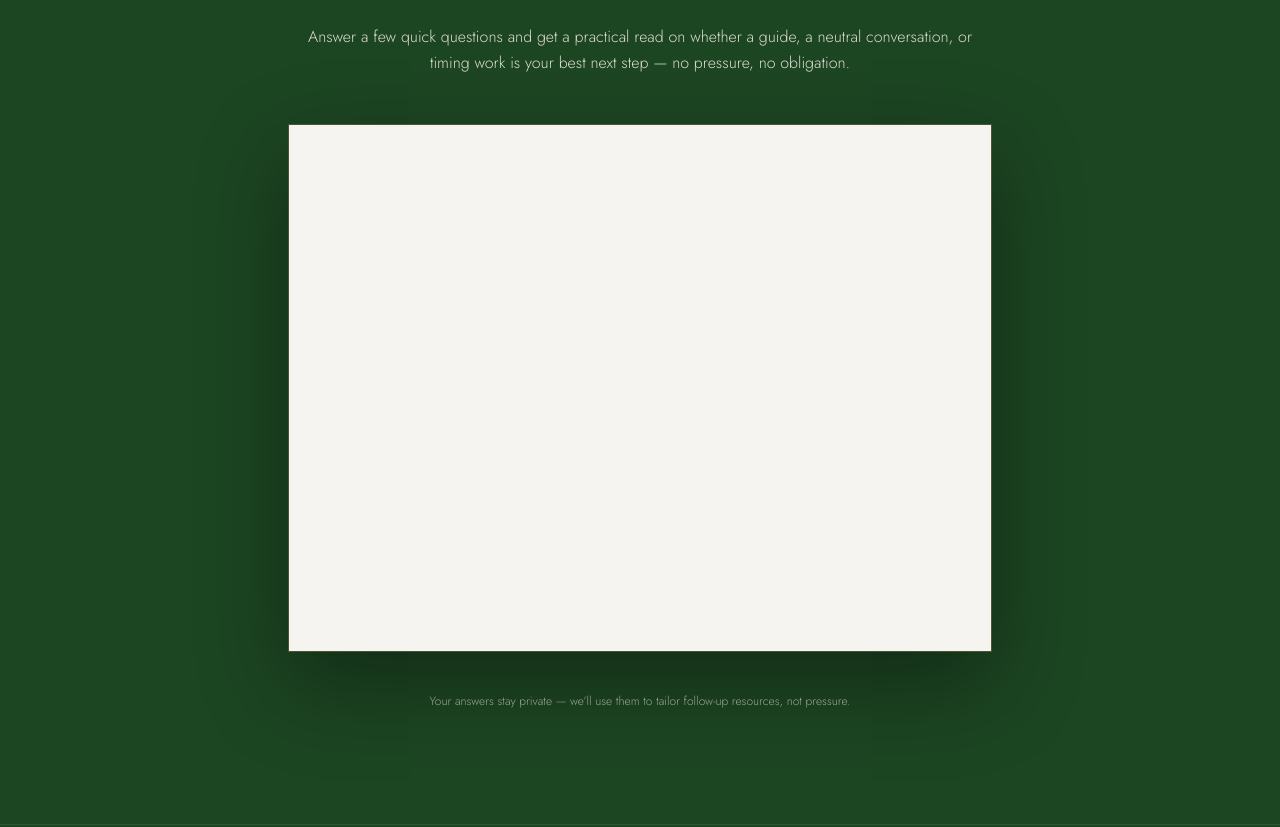
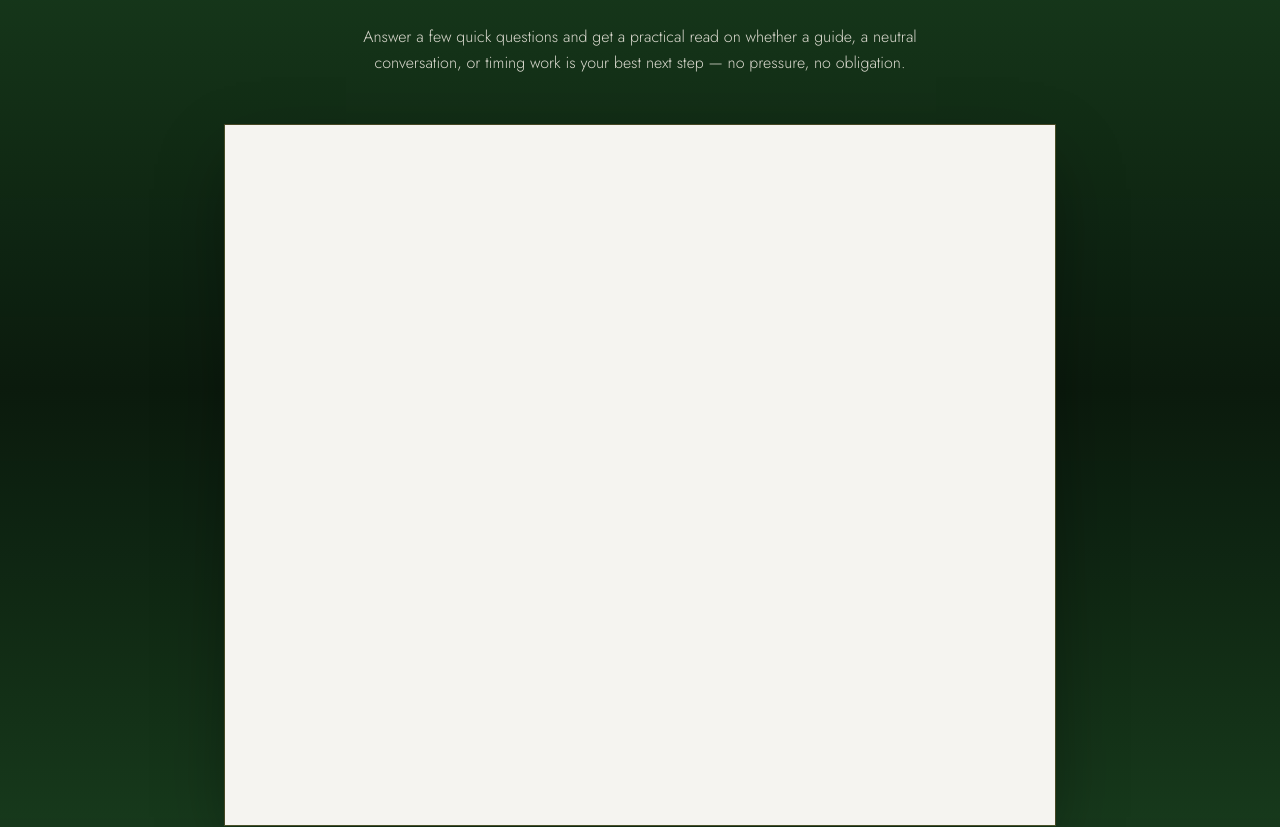
Before and after one commit to Digital-Builders-757/v0-marching-2-more-redesign, a Next.js app: page /navigating-divorce in a window 1280 px wide. Shown: the part 1640-2467 px from the top of the page. Built offline with nearby package versions, Linux system fonts and the light colour scheme; a web font is replaced by a local one.

Commit message:
feat(ui): merge quiz embedVariant with campaign hierarchy polish
Made-with: Cursor

```diff
--- a/components/downsizing-your-home/downsizing-fallback-lead.tsx
+++ b/components/downsizing-your-home/downsizing-fallback-lead.tsx
@@ -79,7 +79,7 @@ export function DownsizingFallbackLead() {
   if (done) {
     return (
       <div
-        className="space-y-4 rounded-sm border border-m2m-gold/30 bg-m2m-deep/50 px-6 py-10 text-center shadow-[0_24px_60px_rgba(0,0,0,0.28)]"
+        className="space-y-4 rounded-md border border-m2m-gold/30 bg-gradient-to-br from-m2m-deep/85 to-m2m-deep/55 px-6 py-10 text-center shadow-[0_24px_60px_-8px_rgba(0,0,0,0.35)] ring-1 ring-m2m-gold/15 sm:px-10"
         role="status"
         aria-live="polite"
       >
@@ -88,25 +88,32 @@ export function DownsizingFallbackLead() {
             warnings={successFollowUp.warnings}
             correlationId={successFollowUp.correlationId}
             variant="onDark"
-            className="text-left"
+            className="text-left sm:max-w-xl"
           />
         ) : null}
-        <p className="text-xl text-m2m-cream font-display">Thank you!</p>
-        <p className="mt-2 text-sm text-m2m-cream/85 font-sans">We&apos;ll follow up with downsizing resources shortly.</p>
+        <p
+          className="text-xl leading-snug text-m2m-cream sm:text-[1.375rem]"
+          style={{ fontFamily: "var(--font-display)" }}
+        >
+          Thank you!
+        </p>
+        <p className="mt-3 text-sm leading-relaxed text-m2m-cream/85 font-sans">
+          We&apos;ll follow up with downsizing resources shortly.
+        </p>
       </div>
     )
   }
 
   return (
-    <div className="rounded-sm border border-m2m-gold/30 bg-m2m-deep/50 px-6 py-8 shadow-[0_24px_60px_rgba(0,0,0,0.28)] sm:px-8">
-      <p className="text-center text-sm leading-relaxed text-m2m-cream/90 font-sans">
+    <div className="rounded-md border border-m2m-gold/30 bg-gradient-to-b from-m2m-deep/50 to-m2m-deep/35 px-5 py-8 shadow-[0_14px_40px_-14px_rgba(0,0,0,0.32)] ring-1 ring-m2m-gold/[0.13] ring-inset sm:px-8">
+      <p className="text-balance text-center text-[0.95rem] leading-relaxed text-m2m-cream/92 font-sans sm:text-sm">
         While we connect the guided quiz, leave your details and we&apos;ll send tailored next steps.
       </p>
       <form
         data-m2m-lead="downsizing-seller"
         onSubmit={submit}
         aria-busy={submitting}
-        className="mt-6 space-y-5 sm:space-y-4"
+        className="mt-7 space-y-5 sm:space-y-4"
       >
         <div className="grid grid-cols-1 gap-4 sm:grid-cols-2">
           <div>
--- a/components/downsizing-your-home/downsizing-quiz.tsx
+++ b/components/downsizing-your-home/downsizing-quiz.tsx
@@ -10,7 +10,9 @@ export function DownsizingQuiz() {
       id={DOWNSIZING_QUIZ_SECTION_ID}
       title={DOWNSIZING_QUIZ_HEADING}
       description={DOWNSIZING_QUIZ_DESCRIPTION}
+      embedVariant="standard"
       embedSrc={GOHIGHLEVEL_QUIZ_DOWNSIZING_URL}
+      className="border-t border-m2m-gold/10 md:border-m2m-gold/15"
       footnote="Results help us tailor resources and follow-up — no pressure, just clarity."
     >
       <DownsizingFallbackLead />
--- a/components/m2m-lead-quiz-section.tsx
+++ b/components/m2m-lead-quiz-section.tsx
@@ -12,6 +12,8 @@ export type M2mLeadQuizSectionProps = {
   description?: ReactNode
   /** When set and URL is live, renders a responsive iframe. */
   embedSrc?: string
+  /** Iframe sizing: embedded quiz strips vs taller full-shell static pages. Defaults to standard. */
+  embedVariant?: "standard" | "tall"
   /** External quiz / form page (GHL). Used when embed is not configured or as fallback CTA. */
   ctaHref?: string
   ctaLabel?: string
@@ -24,11 +26,18 @@ export type M2mLeadQuizSectionProps = {
  * Lead-gen quiz / survey block — embeds when `embedSrc` is https (e.g. GHL) or a `/quizzes/...` static asset,
  * otherwise shows placeholder copy and optional CTA + `children` (e.g. local form).
  */
+const embedIframeWrapperClasses = {
+  standard:
+    "relative min-h-[min(62vh,540px)] w-full sm:min-h-[520px] lg:min-h-[540px]",
+  tall: "relative min-h-[min(72vh,780px)] w-full sm:min-h-[640px] lg:min-h-[700px]",
+} as const
+
 export function M2mLeadQuizSection({
   id,
   title,
   description,
   embedSrc,
+  embedVariant = "standard",
   ctaHref,
   ctaLabel = "Start the quiz",
   footnote,
@@ -37,52 +46,68 @@ export function M2mLeadQuizSection({
 }: M2mLeadQuizSectionProps) {
   const showEmbed = Boolean(embedSrc && isQuizEmbedSrcConfigured(embedSrc))
   const showExternalCta = ctaHref && isGohighlevelUrlConfigured(ctaHref)
+  const variant = embedVariant === "tall" ? "tall" : "standard"
 
   return (
     <section
       id={id}
-      className={cn("scroll-mt-28 border-b border-m2m-gold/15 py-20 md:py-28", className)}
+      className={cn("scroll-mt-28 border-b border-m2m-gold/10 py-20 md:py-28", className)}
       aria-labelledby={id ? `${id}-heading` : undefined}
     >
-      <M2mContainer className="max-w-3xl">
-        {/* Eyebrow */}
+      <M2mContainer className="max-w-4xl">
+        <div className="mx-auto max-w-3xl text-center">
           <p
-          className="mb-4 text-center text-[0.65rem] font-semibold uppercase tracking-[0.2em] text-m2m-gold sm:text-[0.7rem]"
+            className="mb-4 text-[0.65rem] font-semibold uppercase tracking-[0.2em] text-m2m-gold sm:text-[0.7rem]"
             style={{ fontFamily: "var(--font-nav)" }}
           >
             Quick Assessment
           </p>
           <h2
             id={id ? `${id}-heading` : undefined}
-          className="m2m-section-title text-center text-m2m-cream text-balance"
+            className="m2m-section-title text-balance text-m2m-cream"
           >
             {title}
           </h2>
           <div className="mx-auto mt-5 h-px w-16 bg-m2m-gold/60" aria-hidden />
           {description ? (
-          <div className="mx-auto mt-6 max-w-2xl text-center text-sm leading-relaxed text-m2m-cream/90 sm:text-base font-sans">
+            <div className="mx-auto mt-6 max-w-2xl text-balance text-sm leading-relaxed text-m2m-cream/90 sm:text-base font-sans">
               {description}
             </div>
           ) : null}
+        </div>
 
         {showEmbed ? (
-          <div className="mt-12 overflow-hidden rounded-sm border border-m2m-gold/30 bg-m2m-deep/50 shadow-[0_32px_80px_rgba(0,0,0,0.35)] ring-1 ring-inset ring-white/[0.04]">
-            <div className="relative aspect-[4/3] w-full min-h-[460px] sm:min-h-[520px]">
+          <div className="mt-10 sm:mt-12">
+            <div
+              className={cn(
+                "overflow-hidden rounded-md border border-m2m-gold/30 bg-gradient-to-b from-m2m-deep/45 to-m2m-deep",
+                "shadow-[0_28px_72px_-12px_rgba(0,0,0,0.4)] ring-1 ring-m2m-gold/25 ring-inset",
+              )}
+            >
+              <div className={cn("min-w-0", embedIframeWrapperClasses[variant])}>
                 <iframe
                   src={embedSrc}
                   title={title}
-                className="absolute inset-0 h-full w-full border-0"
+                  className="absolute inset-0 h-full w-full min-h-full rounded-[inherit] border-0 bg-m2m-black/20"
                   allow="clipboard-write"
                 />
               </div>
             </div>
+          </div>
         ) : null}
 
-        {!showEmbed && children ? <div className="mt-12">{children}</div> : null}
+        {!showEmbed && children ? (
+          <div className="mx-auto mt-10 max-w-3xl sm:mt-12">{children}</div>
+        ) : null}
 
         {!showEmbed && !children && showExternalCta ? (
-          <div className="mt-12 flex justify-center">
-            <Button asChild variant="m2mGold" size="lg" className="min-h-12 px-10">
+          <div className="mt-10 flex justify-center px-1 sm:mt-12">
+            <Button
+              asChild
+              variant="m2mGold"
+              size="lg"
+              className="min-h-12 w-full max-w-xs px-8 sm:w-auto sm:max-w-none sm:px-10"
+            >
               <Link href={ctaHref!} target="_blank" rel="noreferrer">
                 {ctaLabel}
               </Link>
@@ -91,14 +116,14 @@ export function M2mLeadQuizSection({
         ) : null}
 
         {!showEmbed && !children && !showExternalCta ? (
-          <p className="mx-auto mt-12 max-w-xl rounded-sm border border-dashed border-m2m-gold/35 bg-m2m-deep/30 px-6 py-5 text-center text-sm text-m2m-cream/80 font-sans">
+          <p className="mx-auto mt-10 max-w-xl rounded-md border border-dashed border-m2m-gold/35 bg-m2m-deep/30 px-5 py-5 text-center text-sm leading-relaxed text-m2m-cream/82 font-sans sm:px-6">
             Quiz connection is almost ready — we&apos;ll drop in the GoHighLevel embed URL in{" "}
             <code className="text-m2m-gold-lt">lib/m2m-site.ts</code> when marketing provides it.
           </p>
         ) : null}
 
         {footnote ? (
-          <p className="mx-auto mt-10 max-w-xl text-center text-xs leading-relaxed text-m2m-cream/60 font-sans">
+          <p className="mx-auto mt-9 max-w-xl text-center text-xs leading-relaxed text-m2m-cream/65 font-sans sm:mt-10">
             {footnote}
           </p>
         ) : null}
--- a/components/navigating-divorce/divorce-quiz.tsx
+++ b/components/navigating-divorce/divorce-quiz.tsx
@@ -9,7 +9,9 @@ export function DivorceQuiz() {
       id={DIVORCE_QUIZ_SECTION_ID}
       title={DIVORCE_QUIZ_HEADING}
       description={DIVORCE_QUIZ_DESCRIPTION}
+      embedVariant="tall"
       embedSrc={GOHIGHLEVEL_QUIZ_NAVIGATING_DIVORCE_URL}
+      className="bg-gradient-to-b from-m2m-panel via-m2m-deep/98 to-m2m-panel"
       footnote="Your answers stay private — we’ll use them to tailor follow-up resources, not pressure."
     />
   )
--- a/public/quizzes/navigating-divorce/style.css
+++ b/public/quizzes/navigating-divorce/style.css
@@ -684,6 +684,16 @@ a{color:inherit;text-decoration:none}
 }
 .btn-restart:hover{color:var(--color-text-muted)}
 
+/* ── Embed polish — nested iframe ─────────────── */
+.screen-body{padding-inline:clamp(var(--space-4),5vw,var(--space-6));}
+.cta-card-actions .cta-secondary{background:color-mix(in srgb,var(--color-surface) 88%,var(--color-bg));}
+
+@media(max-width:480px){
+  .cta-card-actions{flex-direction:column;align-items:stretch;gap:var(--space-2);}
+  .cta-card-actions .cta-primary,
+  .cta-card-actions .cta-secondary{width:100%;justify-content:center;text-align:center;}
+}
+
 /* ── FOCUS ────────────────────────────────────── */
 :focus-visible{
   outline:2px solid var(--color-primary);
```
Also changed, not shown: 1 other file (tests, documents, lock files or other folders). Lines whose indentation alone changed are shown as unchanged.
